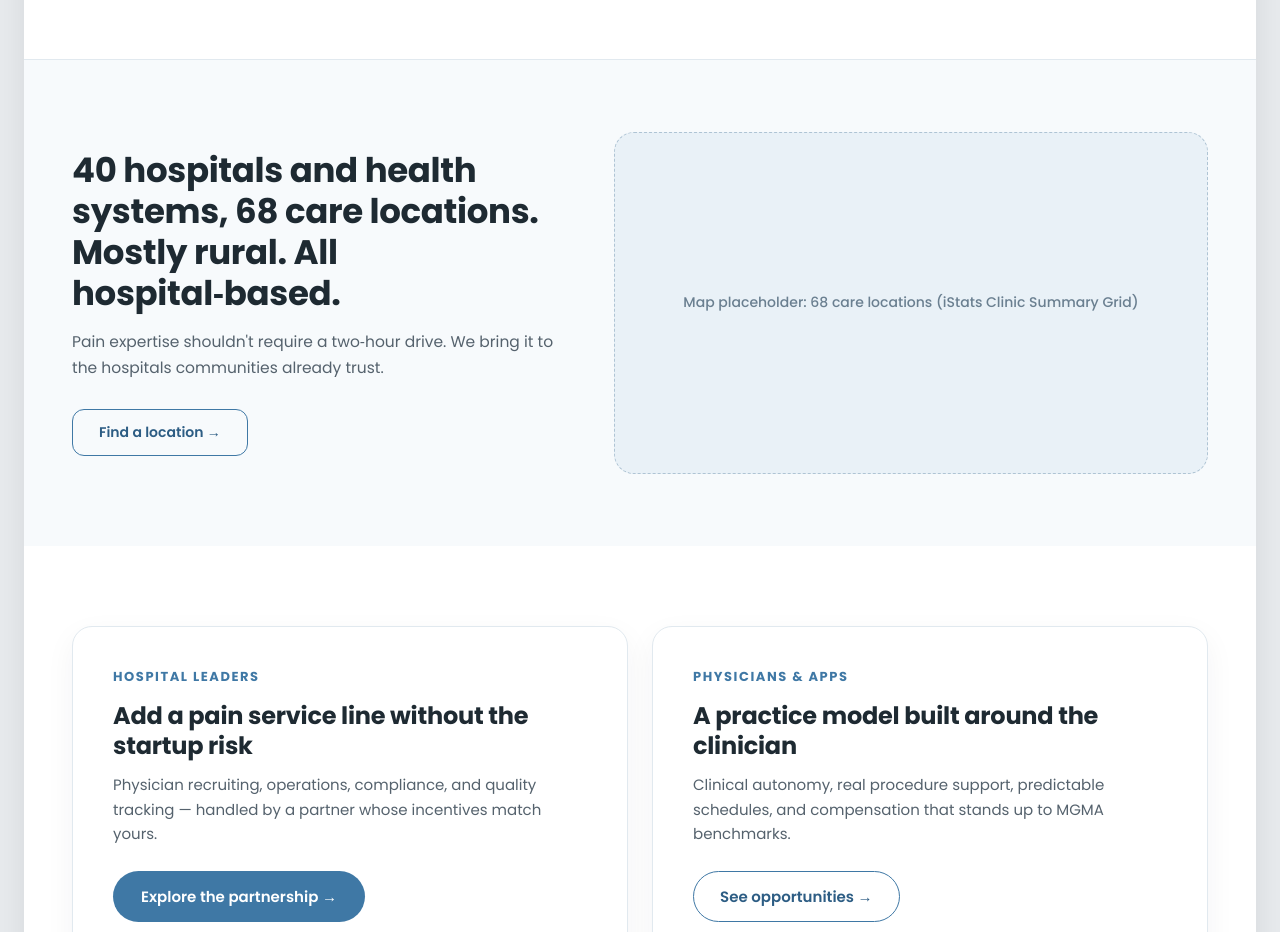
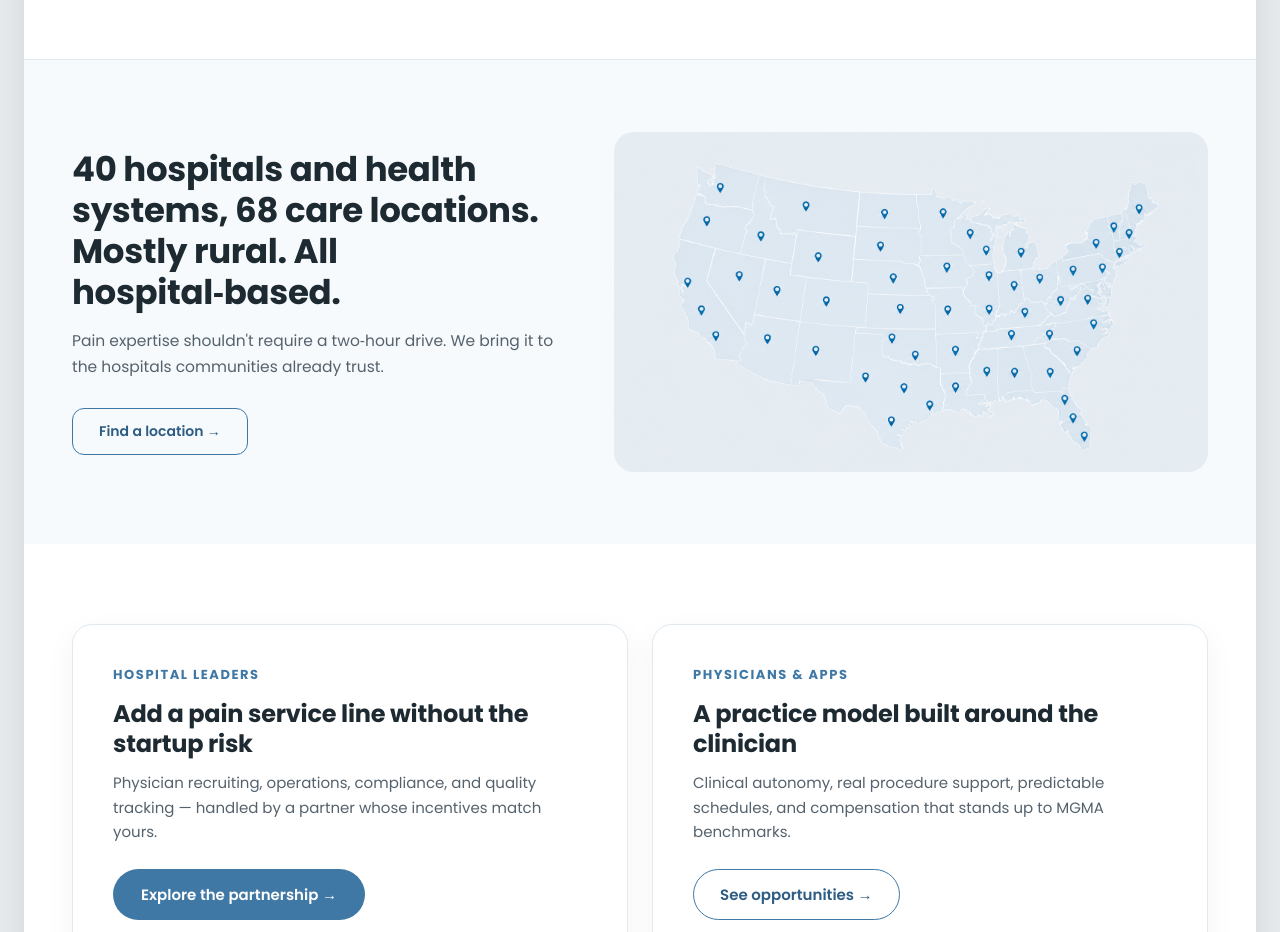
Before and after one commit to clembrands/concept-pain-management-group, a plain HTML site: page option-1h.html in a window 1280 px wide. Shown: the part 4280-5212 px from the top of the page. Drawn offline with Linux system fonts and the light colour scheme.

Commit message:
Add map image to 1H
Replaces the "Map placeholder: 68 care locations" dashed box with
assets/1amap.png (reused from 1A) — its light, minimal style matches
this section's light background.

Co-Authored-By: Claude Sonnet 5 <noreply@anthropic.com>

```diff
--- a/option-1h.html
+++ b/option-1h.html
@@ -219,7 +219,7 @@
       <div style="font-size:15.5px;line-height:1.65;color:#55626d;margin-bottom:28px">Pain expertise shouldn't require a two‑hour drive. We bring it to the hospitals communities already trust.</div>
       <span style="display:inline-block;border:1.5px solid #3F78A5;color:#2d5d84;padding:12px 26px;border-radius:12px;font-weight:600;font-size:14px">Find a location →</span>
     </div>
-    <div style="height:340px;border-radius:20px;background:#E9F1F7;border:1px dashed #AFC4D4;display:flex;align-items:center;justify-content:center;color:#6a7f90;font-size:14px;font-weight:500">Map placeholder: 68 care locations (iStats Clinic Summary Grid)</div>
+    <div style="height:340px;border-radius:20px;overflow:hidden"><img src="assets/1amap.png" alt="Map of PMG's 68 care locations" style="width:100%;height:100%;object-fit:cover;display:block"></div>
   </div>
 
   <!-- TWO PATHWAYS -->
```
